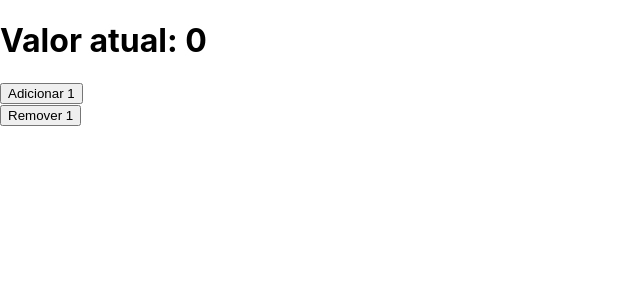
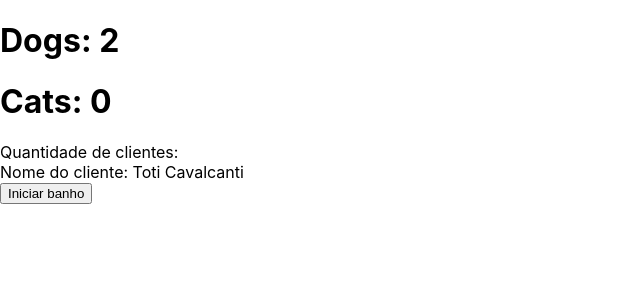
Before and after one commit to toticavalcanti/react-advanced, a React (Create React App) app: page / in a window 1280 px wide. Shown: the top 300 px of the page, without its empty margins (0-640 px from the left). Built offline with nearby package versions, Linux system fonts and the light colour scheme.

Commit message:
typecheckoing proptypes

```diff
--- a/src/App.js
+++ b/src/App.js
@@ -1,38 +1,21 @@
-import React, { Component } from 'react'
-import Counter from './Counter'
+import React from 'react'
+import Petshop from './Petshop';
 
-const Buttons = ({ increment, decrement, count }) => (
-  <div>
-      <h1>Valor atual: {count}</h1>
-      <div>
-        <button onClick={increment}>Adicionar 1</button>
-      </div>
-      <div>
-        <button onClick={decrement}>Remover 1</button>
-      </div>
-  </div>
-)
+function App() {
 
-class App extends Component {
+  const handleClick = () => {
+    console.log('Iniciando o banho...')
+  }
 
-  render () {
-    return (
-      <div>
-        <Counter render={
-          ({ increment, decrement, count }) => (
-            <Buttons
-              increment={increment}
-              decrement={decrement}
-              count={count}
-            />
-          )
-        }>
-
-        </Counter>
-      </div>
-    )
-  }
+  return(
+    <div>
+      <Petshop
+        dogs={2}
+        customerName = "Toti Cavalcanti"
+        onClick={handleClick}
+        />
+    </div>
+  )
 }
 
-
-export default App
+export default App;
--- a/src/Counter.js
+++ /dev/null
@@ -1,43 +0,0 @@
-import React, { Component } from 'react';
-
-class Counter extends Component{
-  constructor(props) {
-    super(props)
-    this.state = {
-      count: 0
-    }
-  }
-
-  increment = () => {
-    const { count } = this.state
-    this.setState({
-      count: count + 1
-    })
-  }
-
-  decrement = () => {
-    const { count } = this.state
-    this.setState({
-      count: count - 1
-    })
-  }
-
- render() {
-    const { render } = this.props
-    const { count } = this.state
-
-    return (
-      <div>
-        {
-          render({
-            increment: this.increment,
-            decrement: this.decrement,
-            count
-          })
-        }
-      </div>
-    )
-  }
-}
-
-export default Counter
--- /dev/null
+++ b/src/Petshop.js
@@ -0,0 +1,35 @@
+import React from 'react';
+import PropTypes from 'prop-types';
+
+function Petshop(props){
+  const { dogs, cats, customers, customerName, onClick } = props;
+  return(
+    <div>
+      <h1>Dogs: {dogs}</h1>
+      <h1>Cats: {cats}</h1>
+      <div>
+        Quantidade de clientes: {customers}
+      </div>
+      <div>
+        Nome do cliente: {customerName}
+      </div>
+      <button onClick={ onClick }>Iniciar banho</button>
+    </div>
+  )
+}
+
+Petshop.defaultProps = {
+  cats: 0,
+  customers: [],
+}
+
+Petshop.propTypes = {
+  dogs: PropTypes.number.isRequired,
+  cats: PropTypes.number,
+  customers: PropTypes.array,
+  customerName: PropTypes.string.isRequired,
+  onClick: PropTypes.func.isRequired,
+  status: PropTypes.oneOf(['disabled', 'abled'])
+}
+
+export default Petshop;
```
